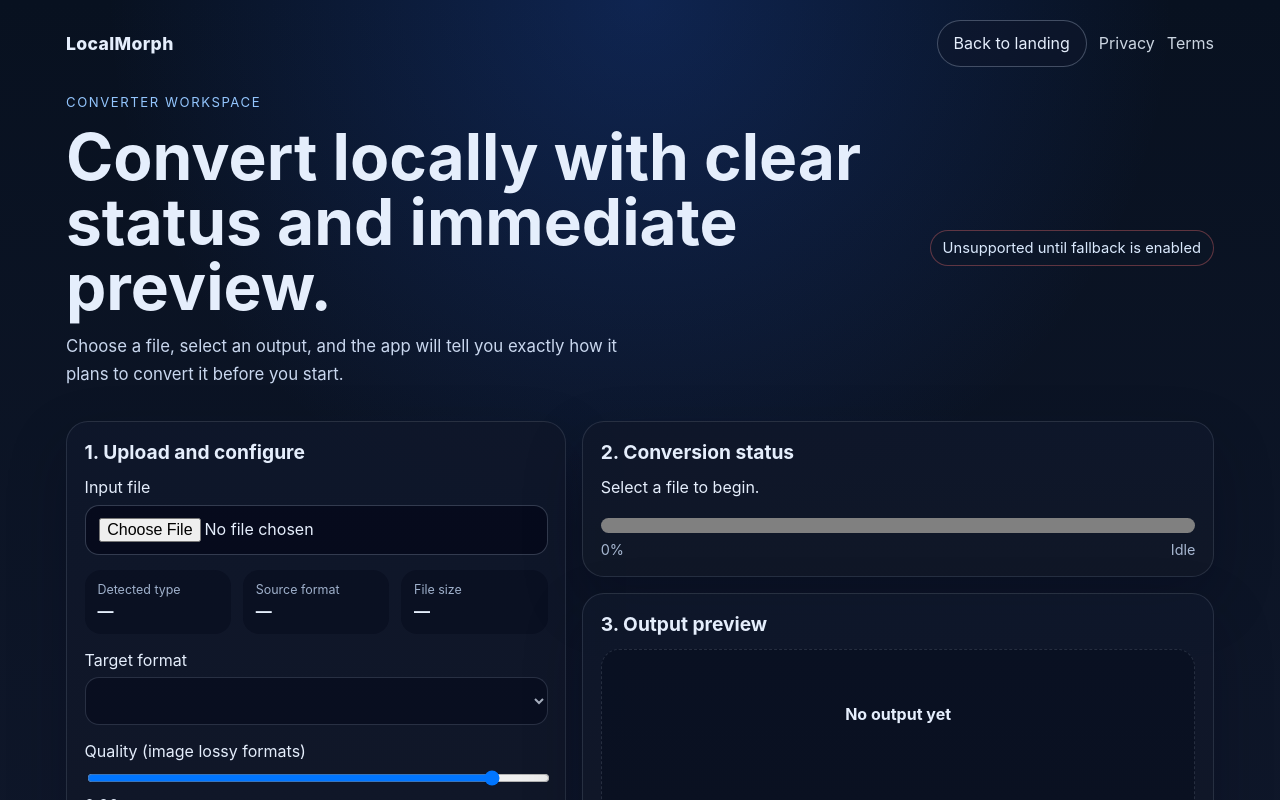
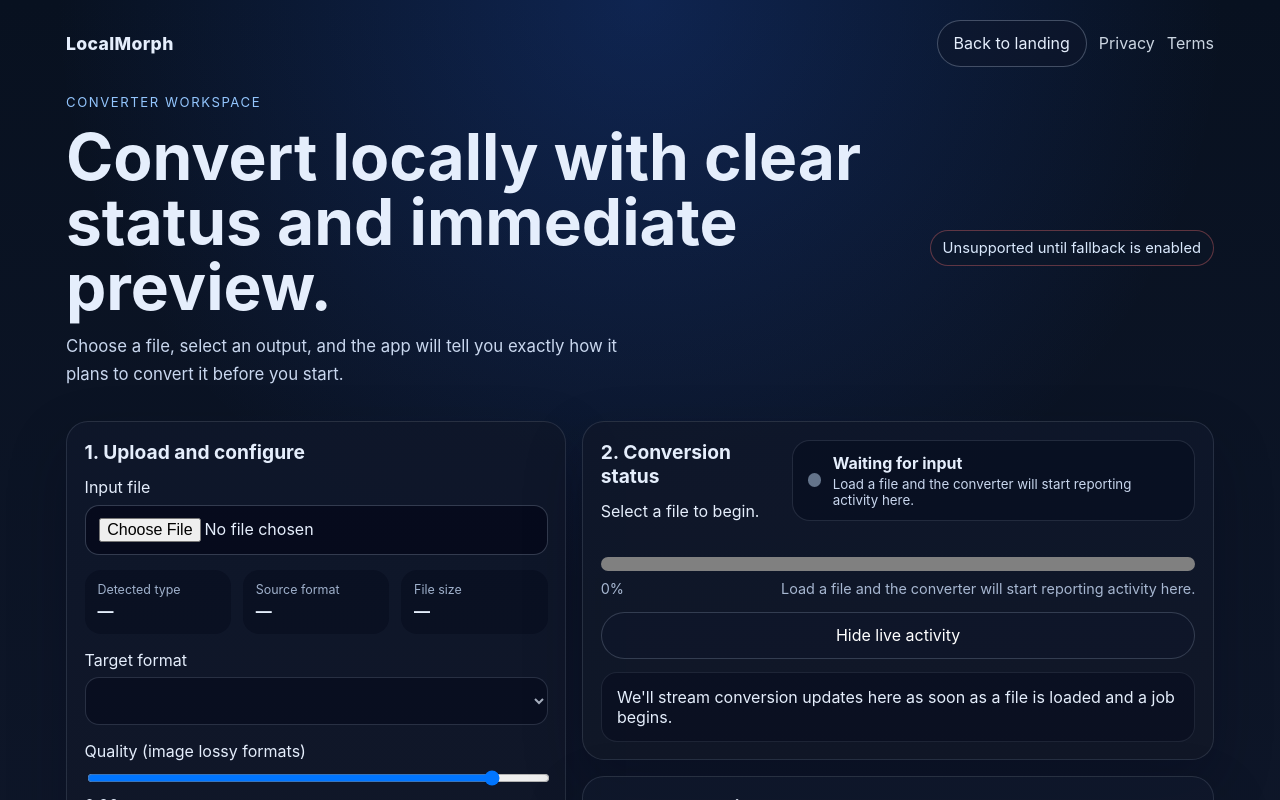
Before and after one commit to jamesmontemagno/my-file-converter, a React (Vite) app: page / in a window 1280 px wide. Both pictures are taken after a click on the button "Open app". Shown: the top 800 px of the page. Built offline with nearby package versions, Linux system fonts and the light colour scheme.

Commit message:
feat: enhance conversion status tracking with activity log and status indicators

```diff
--- a/package.json
+++ b/package.json
@@ -2,6 +2,7 @@
   "name": "localmorph",
   "private": true,
   "version": "0.1.0",
+  "license": "MIT",
   "type": "module",
   "scripts": {
     "dev": "vite",
--- a/src/App.tsx
+++ b/src/App.tsx
@@ -17,12 +17,33 @@
 const APP_NAME = 'LocalMorph';
 
 type Page = 'landing' | 'app' | 'privacy' | 'terms';
+type StatusMode = 'idle' | 'ready' | 'working' | 'success' | 'error';
+type ActivityTone = 'info' | 'success' | 'error';
+type ActivityEntry = {
+  id: number;
+  message: string;
+  progress: number;
+  tone: ActivityTone;
+  timestamp: string;
+};
 
 function formatBytes(bytes: number) {
   if (bytes < 1024) return `${bytes} B`;
   if (bytes < 1024 * 1024) return `${(bytes / 1024).toFixed(1)} KB`;
   if (bytes < 1024 * 1024 * 1024) return `${(bytes / (1024 * 1024)).toFixed(1)} MB`;
   return `${(bytes / (1024 * 1024 * 1024)).toFixed(1)} GB`;
+}
+
+function formatEventTime(date: Date) {
+  return date.toLocaleTimeString([], {
+    hour: '2-digit',
+    minute: '2-digit',
+    second: '2-digit',
+  });
+}
+
+function clampProgress(value: number) {
+  return Math.max(0, Math.min(1, value));
 }
 
 function getPageFromHash(): Page {
@@ -59,6 +80,41 @@
   }
 
   return <p className="muted">Preview is not available for this output type.</p>;
+}
+
+function statusCopyFor(mode: StatusMode) {
+  if (mode === 'working') {
+    return {
+      label: 'Converting now',
+      detail: 'Live updates are streaming while the browser works.',
+    };
+  }
+
+  if (mode === 'success') {
+    return {
+      label: 'Preview ready',
+      detail: 'Conversion finished and the download is ready below.',
+    };
+  }
+
+  if (mode === 'error') {
+    return {
+      label: 'Needs attention',
+      detail: 'The latest conversion hit an error. Check the live log for details.',
+    };
+  }
+
+  if (mode === 'ready') {
+    return {
+      label: 'Ready to convert',
+      detail: 'Configuration is loaded and waiting for you to start.',
+    };
+  }
+
+  return {
+    label: 'Waiting for input',
+    detail: 'Load a file and the converter will start reporting activity here.',
+  };
 }
 
 function Footer() {
@@ -382,12 +438,15 @@
   const [quality, setQuality] = useState(0.9);
   const [status, setStatus] = useState('Select a file to begin.');
   const [progress, setProgress] = useState(0);
+  const [statusMode, setStatusMode] = useState<StatusMode>('idle');
   const [enableWasmFallback, setEnableWasmFallback] = useState(true);
   const [customModuleUrl, setCustomModuleUrl] = useState('');
   const [result, setResult] = useState<ConversionResult | null>(null);
   const [downloadUrl, setDownloadUrl] = useState('');
   const [capabilities, setCapabilities] = useState<CapabilityReport | null>(null);
   const [busy, setBusy] = useState(false);
+  const [activityLog, setActivityLog] = useState<ActivityEntry[]>([]);
+  const [logOpen, setLogOpen] = useState(true);
 
   const mediaType: MediaKind = classifyMediaType(file);
   const targetOptions = useMemo(() => targetFormatsFor(mediaType), [mediaType]);
@@ -438,6 +497,8 @@
     { label: 'Convert', state: busy ? 'current' : result ? 'done' : 'pending' },
     { label: 'Preview & download', state: result ? 'done' : 'pending' },
   ];
+  const statusIndicator = useMemo(() => statusCopyFor(statusMode), [statusMode]);
+  const activityEntries = useMemo(() => [...activityLog].reverse(), [activityLog]);
 
   function navigate(next: Page) {
     if (next === 'app') {
@@ -453,16 +514,56 @@
     setPage(next);
   }
 
-  function handleProgress(nextProgress: number, message: string) {
-    setProgress(Math.max(0, Math.min(1, nextProgress)));
+  function handleProgress(nextProgress: number, message: string, tone: ActivityTone = 'info') {
+    const normalizedProgress = clampProgress(nextProgress);
     setStatus(message);
+    setProgress(normalizedProgress);
+    setActivityLog((previous) => {
+      const lastEntry = previous[previous.length - 1];
+      const timestamp = formatEventTime(new Date());
+
+      if (tone === 'info' && lastEntry && lastEntry.message === message && lastEntry.tone === tone) {
+        return [
+          ...previous.slice(0, -1),
+          {
+            ...lastEntry,
+            progress: normalizedProgress,
+            timestamp,
+          },
+        ];
+      }
+
+      const nextEntry: ActivityEntry = {
+        id: (lastEntry?.id ?? 0) + 1,
+        message,
+        progress: normalizedProgress,
+        tone,
+        timestamp,
+      };
+      return [...previous.slice(-24), nextEntry];
+    });
   }
 
   async function runConversion() {
     if (!file || !targetMime) return;
 
     setBusy(true);
+    setStatusMode('working');
+    setLogOpen(true);
     setResult(null);
+    setActivityLog((previous) => {
+      const lastEntry = previous[previous.length - 1];
+      return [
+        ...previous.slice(-24),
+        {
+          id: (lastEntry?.id ?? 0) + 1,
+          message: `Starting ${routeLabel(routeDecision).toLowerCase()} conversion`,
+          progress: 0,
+          tone: 'info',
+          timestamp: formatEventTime(new Date()),
+        },
+      ];
+    });
     handleProgress(0.05, 'Preparing conversion job');
 
     try {
@@ -485,11 +586,14 @@
       }
 
       setResult(next);
-      handleProgress(1, 'Conversion complete — preview ready below');
+      setStatusMode('success');
+      handleProgress(1, 'Conversion complete — preview ready below', 'success');
     } catch (error) {
+      setStatusMode('error');
       handleProgress(
         0,
         `Conversion failed: ${error instanceof Error ? error.message : 'Unknown error'}`,
+        'error',
       );
     } finally {
       setBusy(false);
@@ -552,8 +656,29 @@
                   const nextFile = event.target.files?.[0] ?? null;
                   setResult(null);
                   setFile(nextFile);
+                  setProgress(0);
                   setStatus(nextFile ? 'File loaded. Configure your output format.' : 'Select a file to begin.');
-                  setProgress(0);
+                  setStatusMode(nextFile ? 'ready' : 'idle');
+                  setActivityLog(
+                    nextFile
+                      ? [
+                          {
+                            id: 1,
+                            message: `Loaded ${nextFile.name} (${formatBytes(nextFile.size)})`,
+                            progress: 0,
+                            tone: 'info',
+                            timestamp: formatEventTime(new Date()),
+                          },
+                          {
+                            id: 2,
+                            message: 'Configure your output format and start conversion when ready.',
+                            progress: 0,
+                            tone: 'info',
+                            timestamp: formatEventTime(new Date()),
+                          },
+                        ]
+                      : [],
+                  );
                 }}
               />
             </label>
@@ -577,7 +702,16 @@
               <span>Target format</span>
               <select
                 value={targetMime}
-                onChange={(event) => setTargetMime(event.target.value)}
+                onChange={(event) => {
+                  const nextTargetMime = event.target.value;
+                  setTargetMime(nextTargetMime);
+                  if (file) {
+                    setResult(null);
+                    const nextTarget = targetOptions.find((option) => option.value === nextTargetMime);
+                    setStatusMode('ready');
+                    handleProgress(0, `Target format set to ${nextTarget?.label ?? nextTargetMime}`);
+                  }
+                }}
                 disabled={!targetOptions.length || busy}
               >
                 {targetOptions.map((option) => (
@@ -647,13 +781,63 @@
 
         <section className="panel stack">
           <div className="card">
-            <h2>2. Conversion status</h2>
-            <p>{status}</p>
+            <div className="status-header">
+              <div>
+                <h2>2. Conversion status</h2>
+                <p>{status}</p>
+              </div>
+              <div className={`status-indicator status-${statusMode}`} aria-live="polite">
+                <span className="status-dot" />
+                <div>
+                  <strong>{statusIndicator.label}</strong>
+                  <small>{statusIndicator.detail}</small>
+                </div>
+              </div>
+            </div>
             <progress value={progress} max={1} />
             <div className="progress-caption">
               <span>{Math.round(progress * 100)}%</span>
-              <span>{busy ? 'Working in background-safe browser context' : 'Idle'}</span>
+              <span>{busy ? 'Streaming live updates below' : statusIndicator.detail}</span>
             </div>
+            <button
+              type="button"
+              className="log-toggle"
+              onClick={() => setLogOpen((open) => !open)}
+              aria-expanded={logOpen}
+            >
+              {logOpen ? 'Hide live activity' : 'Show live activity'}
+            </button>
+            {logOpen ? (
+              <div className="activity-log" role="log" aria-live="polite" aria-relevant="additions text">
+                {activityEntries.length ? (
+                  activityEntries.map((entry) => (
+                    <article key={entry.id} className={`activity-entry activity-${entry.tone}`}>
+                      <div className="activity-entry-header">
+                        <strong>{entry.message}</strong>
+                        <span>{entry.timestamp}</span>
+                      </div>
+                      <div className="activity-entry-meta">
+                        <span>{Math.round(entry.progress * 100)}%</span>
+                        <span>
+                          {entry.tone === 'error'
+                            ? 'Needs attention'
+                            : entry.tone === 'success'
+                              ? 'Completed'
+                              : entry.progress === 0
+                                ? 'Ready'
+                                : 'Updated'}
+                        </span>
+                      </div>
+                    </article>
+                  ))
+                ) : (
+                  <div className="activity-empty">
+                    We&apos;ll stream conversion updates here as soon as a file is loaded and a job
+                    begins.
+                  </div>
+                )}
+              </div>
+            ) : null}
           </div>
 
           <div className="card">
--- a/src/conversion.ts
+++ b/src/conversion.ts
@@ -122,7 +122,15 @@
 
   recorder.start(500);
   onProgress?.(0.3, 'Recording converted stream');
+  const progressInterval = window.setInterval(() => {
+    const duration = Number.isFinite(element.duration) ? element.duration : 0;
+    if (duration > 0) {
+      const completion = Math.min(1, element.currentTime / duration);
+      onProgress?.(0.3 + completion * 0.65, 'Recording converted stream');
+    }
+  }, 250);
 
+  try {
     await new Promise<void>((resolve, reject) => {
       element.onended = () => resolve();
       element.onerror = () => reject(new Error('Playback failed for source media.'));
@@ -131,8 +139,14 @@
 
     recorder.stop();
     await finished;
+  } finally {
+    if (recorder.state !== 'inactive') {
+      recorder.stop();
+    }
+    window.clearInterval(progressInterval);
     stream.getTracks().forEach((track) => track.stop());
     URL.revokeObjectURL(element.src);
+  }
 
   return {
     blob: new Blob(chunks, { type: targetMime }),
--- a/src/ffmpeg-module.ts
+++ b/src/ffmpeg-module.ts
@@ -4,6 +4,7 @@
 const ffmpeg = new FFmpeg();
 let loaded = false;
 let progressHandlerAttached = false;
+let activeProgressHandler: ((progress: number, message: string) => void) | undefined;
 
 function extForMime(mime: string) {
   if (mime.includes('video/mp4')) return 'mp4';
@@ -19,6 +20,7 @@
 }
 
 async function ensureLoaded(onProgress?: (progress: number, message: string) => void) {
+  activeProgressHandler = onProgress;
   if (loaded) return;
   onProgress?.(0.1, 'Downloading ffmpeg core');
   const baseURL = 'https://cdn.jsdelivr.net/npm/@ffmpeg/core@0.12.10/dist/esm';
@@ -28,7 +30,7 @@
   });
   if (!progressHandlerAttached) {
     ffmpeg.on('progress', ({ progress }) => {
-      onProgress?.(Math.min(0.95, 0.15 + progress * 0.75), 'Transcoding with ffmpeg');
+      activeProgressHandler?.(Math.min(0.95, 0.15 + progress * 0.75), 'Transcoding with ffmpeg');
     });
     progressHandlerAttached = true;
   }
@@ -41,6 +43,7 @@
   onProgress?: (progress: number, message: string) => void;
 }) {
   const { file, targetMime, onProgress } = args;
+  activeProgressHandler = onProgress;
   await ensureLoaded(onProgress);
 
   const inputExt = file.name.split('.').pop() || 'input';
--- a/src/index.css
+++ b/src/index.css
@@ -381,6 +381,115 @@
   margin-top: 0.5rem;
 }
 
+.status-header {
+  display: flex;
+  justify-content: space-between;
+  align-items: flex-start;
+  gap: 1rem;
+  margin-bottom: 0.9rem;
+}
+
+.status-indicator {
+  display: inline-flex;
+  align-items: center;
+  gap: 0.75rem;
+  min-width: 240px;
+  padding: 0.75rem 0.9rem;
+  border-radius: 18px;
+  border: 1px solid rgba(148, 163, 184, 0.18);
+  background: rgba(2, 6, 23, 0.36);
+}
+
+.status-indicator strong,
+.activity-entry strong {
+  display: block;
+}
+
+.status-indicator small {
+  display: block;
+  margin-top: 0.18rem;
+  color: #c9d7ee;
+}
+
+.status-dot {
+  width: 0.9rem;
+  height: 0.9rem;
+  border-radius: 999px;
+  background: #64748b;
+  box-shadow: 0 0 0 0 rgba(148, 163, 184, 0.35);
+}
+
+.status-working .status-dot {
+  background: #60a5fa;
+  animation: pulse-dot 1.35s ease-in-out infinite;
+}
+
+.status-success .status-dot {
+  background: #22c55e;
+}
+
+.status-error .status-dot {
+  background: #f87171;
+}
+
+.status-ready .status-dot {
+  background: #f59e0b;
+}
+
+.log-toggle {
+  width: 100%;
+  margin-top: 0.95rem;
+  background: rgba(15, 23, 42, 0.55);
+  border-color: rgba(148, 163, 184, 0.28);
+}
+
+.activity-log {
+  display: grid;
+  gap: 0.7rem;
+  margin-top: 0.85rem;
+}
+
+.activity-entry,
+.activity-empty {
+  padding: 0.85rem 0.95rem;
+  border-radius: 16px;
+  background: rgba(2, 6, 23, 0.32);
+  border: 1px solid rgba(148, 163, 184, 0.14);
+}
+
+.activity-info {
+  border-color: rgba(96, 165, 250, 0.2);
+}
+
+.activity-success {
+  border-color: rgba(34, 197, 94, 0.24);
+}
+
+.activity-error {
+  border-color: rgba(248, 113, 113, 0.28);
+}
+
+.activity-entry-header,
+.activity-entry-meta {
+  display: flex;
+  justify-content: space-between;
+  gap: 0.75rem;
+}
+
+.activity-entry-header {
+  align-items: flex-start;
+}
+
+.activity-entry-header span,
+.activity-entry-meta {
+  color: #a7b7d1;
+  font-size: 0.88rem;
+}
+
+.activity-entry-meta {
+  margin-top: 0.4rem;
+}
+
 progress {
   width: 100%;
   height: 0.9rem;
@@ -484,6 +593,16 @@
   border-color: rgba(248, 113, 113, 0.35);
 }
 
+@keyframes pulse-dot {
+  0%,
+  100% {
+    box-shadow: 0 0 0 0 rgba(96, 165, 250, 0.4);
+  }
+  50% {
+    box-shadow: 0 0 0 0.45rem rgba(96, 165, 250, 0);
+  }
+}
+
 @media (max-width: 980px) {
   .hero,
   .workspace-grid,
@@ -506,6 +625,7 @@
 
   .topbar,
   .hero-actions,
+  .status-header,
   .meta-grid,
   .progress-caption {
     flex-direction: column;
```
Also changed, not shown: 1 other file (tests, documents, lock files or other folders). Lines whose indentation alone changed are shown as unchanged.
